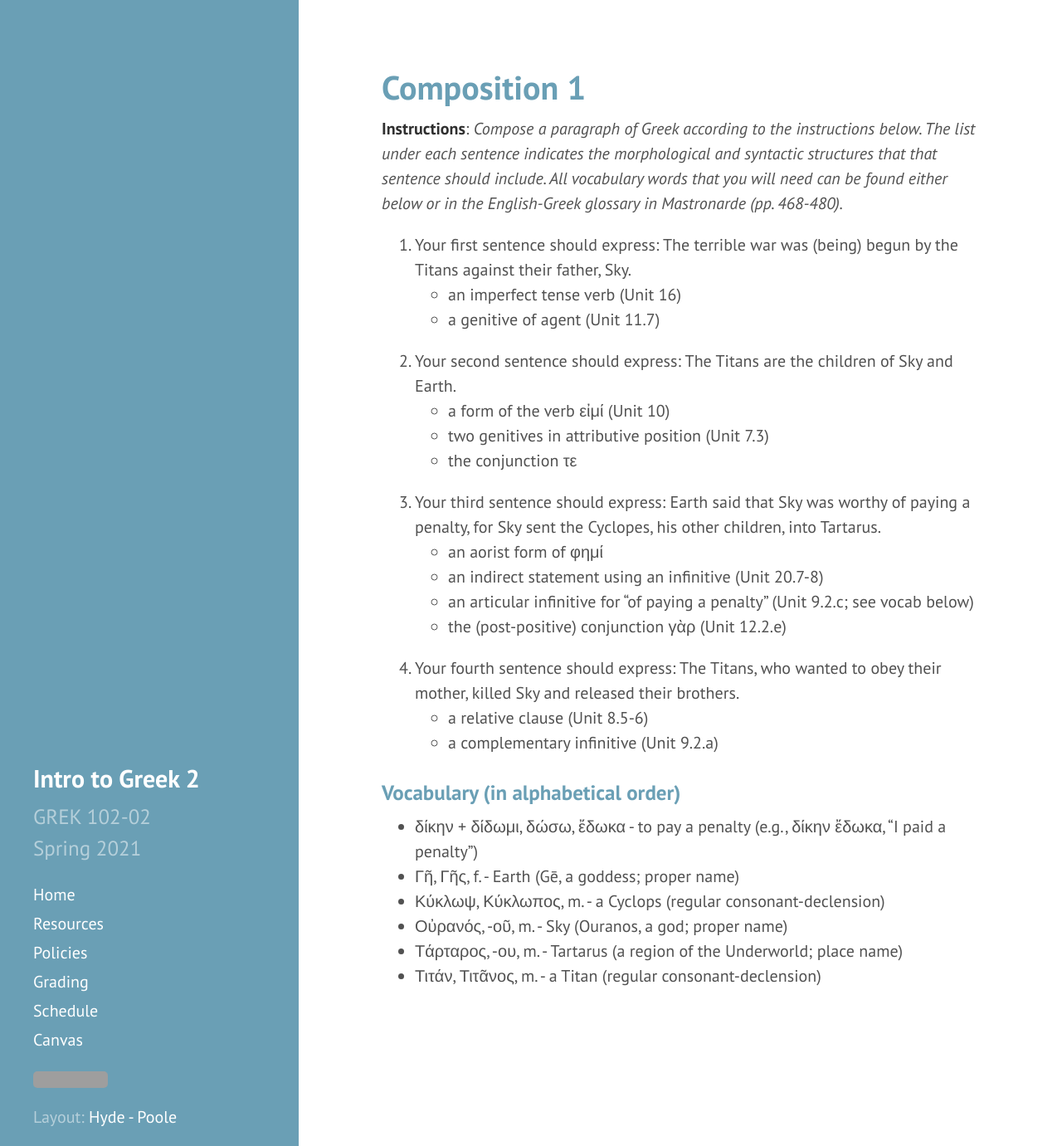
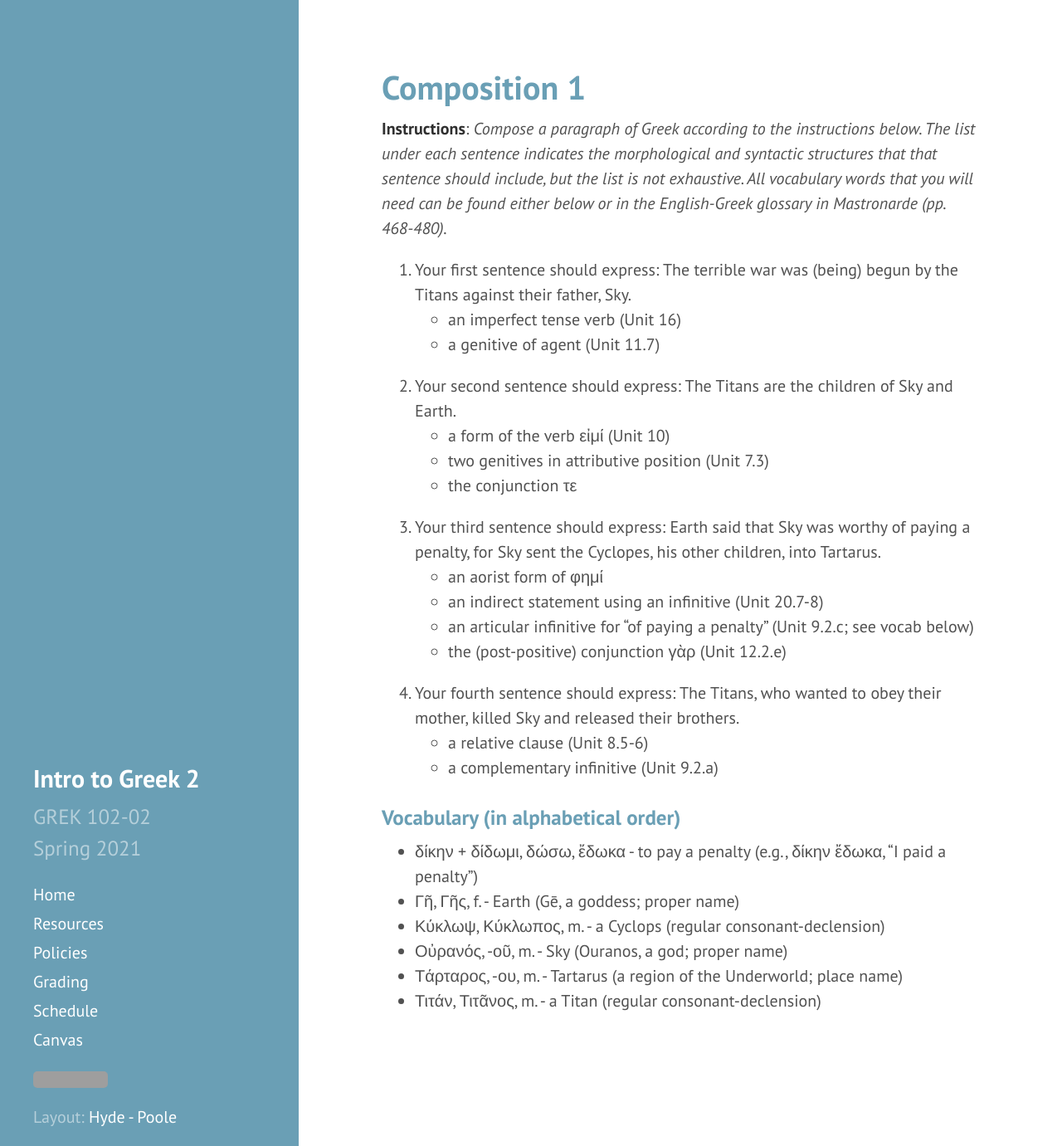
Before and after one commit to DLibatique/GREK102-S21, a Jekyll site: the page built from compositions/composition-1.md, in a window 1280 px wide and 1381 px high. Shown: the whole window at 83% size. Built offline with Jekyll 4.4.1, drawn with Linux system fonts in a browser that asks for light colours; grey boxes are pictures that could not be loaded.

Commit message:
added further instruction

```diff
--- a/compositions/composition-1.md
+++ b/compositions/composition-1.md
@@ -5,7 +5,7 @@ permalink: composition-1
 order: 1
 ---
 
-**Instructions**: *Compose a paragraph of Greek according to the instructions below. The list under each sentence indicates the morphological and syntactic structures that that sentence should include. All vocabulary words that you will need can be found either below or in the English-Greek glossary in Mastronarde (pp. 468-480).*
+**Instructions**: *Compose a paragraph of Greek according to the instructions below. The list under each sentence indicates the morphological and syntactic structures that that sentence should include, but the list is not exhaustive. All vocabulary words that you will need can be found either below or in the English-Greek glossary in Mastronarde (pp. 468-480).*
 
 1. Your first sentence should express: The terrible war was (being) begun by the Titans against their father, Sky.
   * an imperfect tense verb (Unit 16)
```
